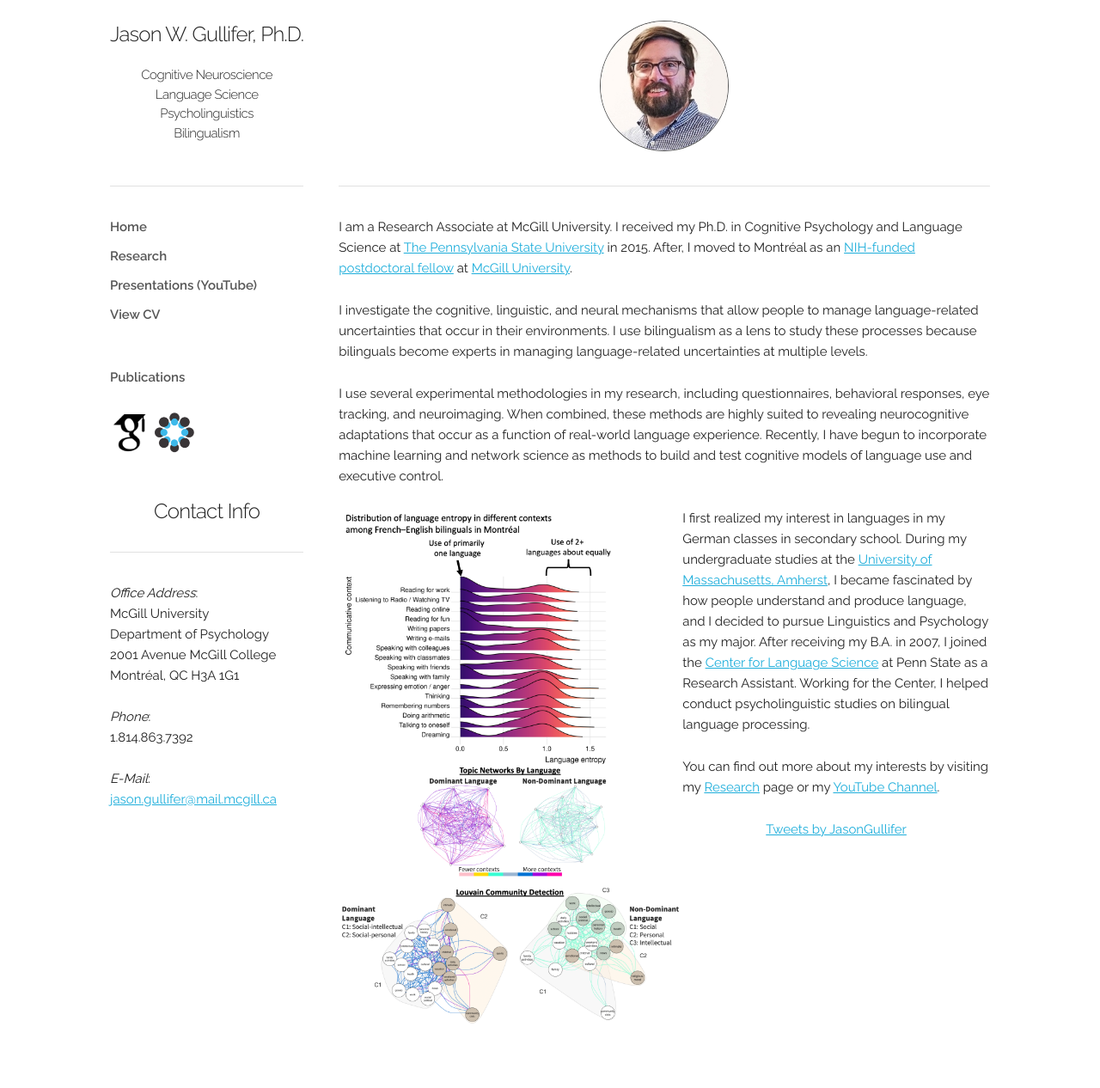
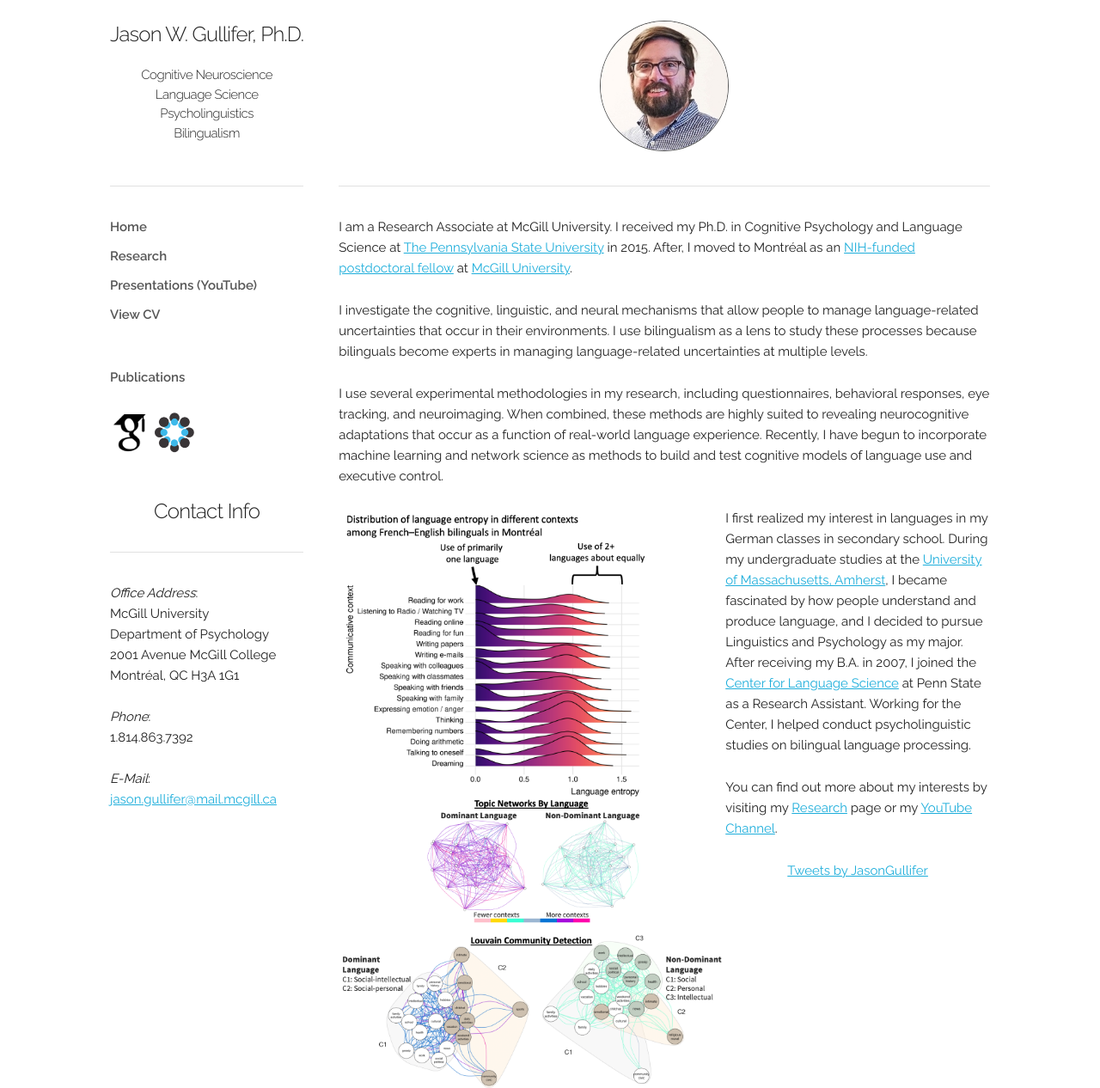
Before and after one commit to jasongullifer/jasongullifer.github.io, a Jekyll site: the page built from index.html, in a window 1280 px wide. Shown: the whole page at 86% size. Built offline with Jekyll 4.4.1, drawn with Linux system fonts in a browser that asks for light colours; nearby versions of some CDN libraries; Markdown is read by kramdown in place of the engine named in the settings; the list of posts is cut into pages by our own code; comment, search, counter and statistics services are not loaded; before the commit the page ends 1191 px from its top, so only the background shows below that.

Commit message:
change spacing

```diff
--- a/index.html
+++ b/index.html
@@ -14,17 +14,17 @@ layout: index_default
 
 
 	     <div>
-
 			<a href="research.html">
 			<div style="float:left;">
-		 		<img class="center" src="images/entropy_distribution.png" alt="topic networks" width="400" hspace="10" align="middle"/>
+		 		<img class="center" src="images/entropy_distribution.png" alt="topic networks" width="450" hspace="10" align="middle"/>
 	     	</div>
 	     	<div style="float:left;">
-	     		<img class="center" src="images/topic_networks.png" alt="topic networks" width="400" hspace="10" align="middle"/>
+	     		<img class="center" src="images/topic_networks.png" alt="topic networks" width="450" hspace="10" align="middle"/>
 	     	</div>
 		</a>
+		</div>
 
-		</div>
+
 		  <p>I first realized my interest in languages in my German classes in secondary school. During my undergraduate studies at the <a href="http://umass.edu">University of Massachusetts, Amherst</a>, I became fascinated by how people understand and produce language, and I decided to pursue Linguistics and Psychology as my major. After receiving my B.A. in 2007, I joined the <a href="http://cls.psu.edu">Center for Language Science</a> at Penn State as a Research Assistant. Working for the Center, I helped conduct psycholinguistic studies on bilingual language processing.
 	    </p>
 
```
